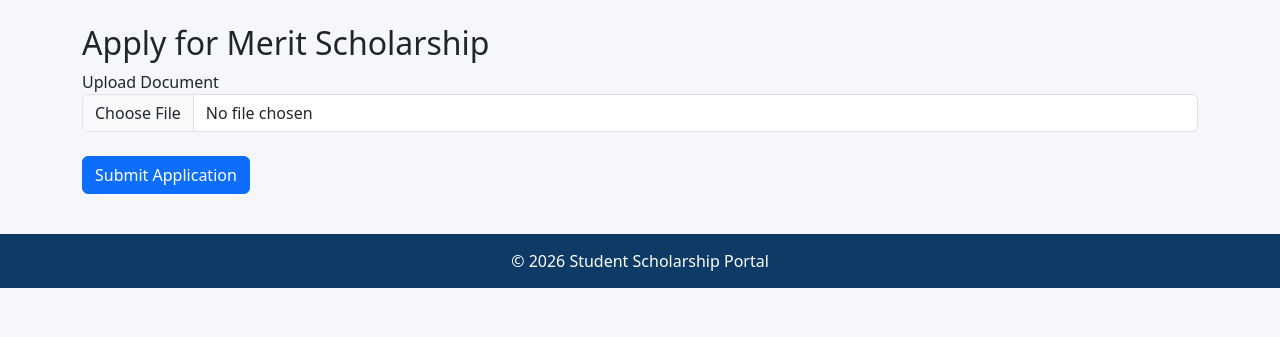
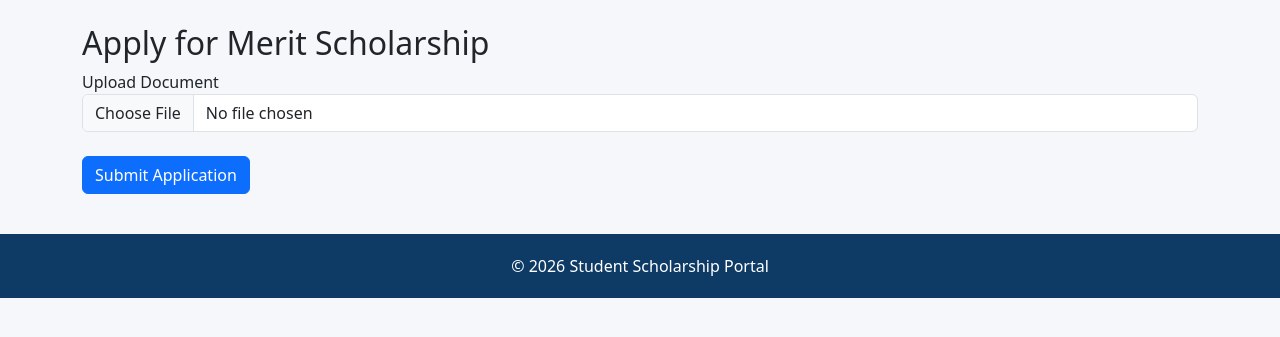
Before and after one commit to likhithar01/student_scholarship_portal, a Django app: page /scholarships/apply/1/ in a window 1280 px wide. Shown: the part 56-393 px from the top of the page. Run offline with Django 5.2, Linux system fonts and the light colour scheme; a user stored in the database is signed in; data comes from the database, SQL or seed files in the repository.

Commit message:
Improve UI layout

```diff
--- a/scholarships/templates/base.html
+++ b/scholarships/templates/base.html
@@ -3,24 +3,26 @@
 <head>
 <title>Student Scholarship Portal</title>
 
-    <!-- Bootstrap -->
 <link href="https://cdn.jsdelivr.net/npm/bootstrap@5.3.2/dist/css/bootstrap.min.css" rel="stylesheet">
 
 <style>
 body{
 background:#f5f7fb;
 }
+
 .navbar{
 background:#0d6efd;
 }
+
 .navbar a{
 color:white !important;
 font-weight:500;
 }
-        footer{
+
+.footer{
 background:#0d3b66;
 color:white;
-            padding:15px;
+padding:20px;
 text-align:center;
 margin-top:40px;
 }
@@ -65,13 +67,15 @@
 </nav>
 
 <div class="container mt-4">
+
 {% block content %}
 {% endblock %}
+
 </div>
 
-<footer>
+<div class="footer">
 © 2026 Student Scholarship Portal
-</footer>
+</div>
 
 </body>
 </html>
```
Lines whose indentation alone changed are shown as unchanged.
